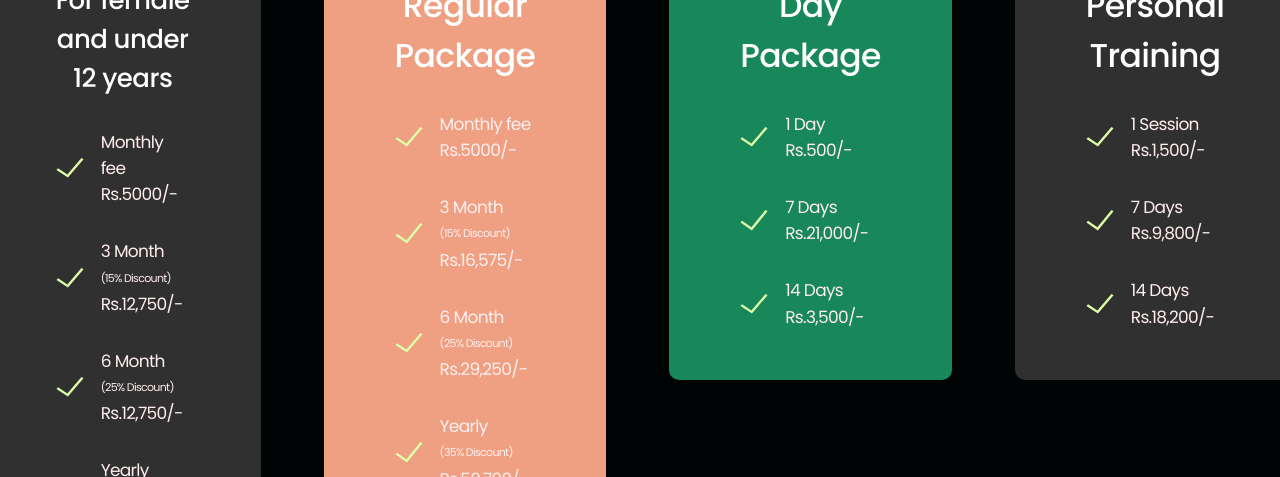
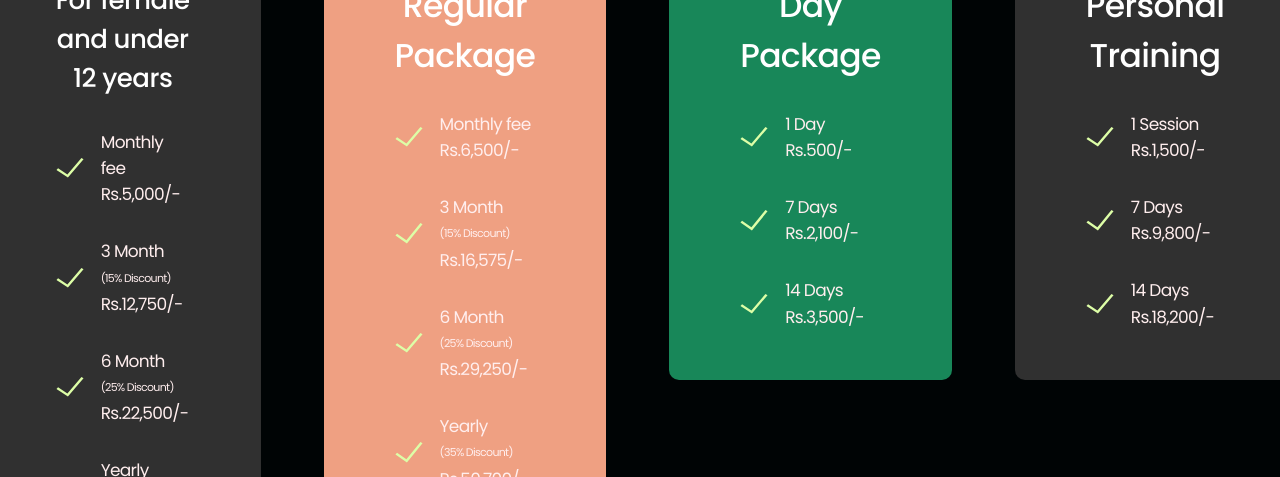
Before and after one commit to Shreeyanch/ErawanWebsite14jul, a Next.js app: page / in a window 1280 px wide. Shown: the part 4420-4897 px from the top of the page. Built offline with nearby package versions, Linux system fonts and the light colour scheme.

Commit message:
changed name issue

```diff
--- a/components/pricing.js
+++ b/components/pricing.js
@@ -18,7 +18,7 @@ const Pricing = ({ className = "" }) => {
             <img className={styles.vectorIcon} alt="" src="/vector1.svg" />
             <div className={styles.monthlyFeeRs5000Container}>
               <p className={styles.monthlyFee}>Monthly fee</p>
-              <p className={styles.monthlyFee}>Rs.5000/-</p>
+              <p className={styles.monthlyFee}>Rs.5,000/-</p>
             </div>
           </div>
           <div className={styles.points1}>
@@ -34,7 +34,7 @@ const Pricing = ({ className = "" }) => {
             <div className={styles.monthlyFeeRs5000Container}>
               <p className={styles.monthlyFee}>6 Month</p>
               <p className={styles.discount}>(25% Discount)</p>
-              <p className={styles.monthlyFee}>Rs.12,750/-</p>
+              <p className={styles.monthlyFee}>Rs.22,500/-</p>
             </div>
           </div>
           <div className={styles.points2}>
@@ -54,7 +54,7 @@ const Pricing = ({ className = "" }) => {
             <img className={styles.vectorIcon} alt="" src="/vector1.svg" />
             <div className={styles.monthlyFeeRs5000Container}>
               <p className={styles.monthlyFee}>Monthly fee</p>
-              <p className={styles.monthlyFee}>Rs.5000/-</p>
+              <p className={styles.monthlyFee}>Rs.6,500/-</p>
             </div>
           </div>
           <div className={styles.points5}>
@@ -97,7 +97,7 @@ const Pricing = ({ className = "" }) => {
             <img className={styles.vectorIcon} alt="" src="/vector1.svg" />
             <div className={styles.monthlyFeeRs5000Container}>
               <p className={styles.monthlyFee}>7 Days</p>
-              <p className={styles.monthlyFee}>Rs.21,000/-</p>
+              <p className={styles.monthlyFee}>Rs.2,100/-</p>
             </div>
           </div>
           <div className={styles.points2}>
```
